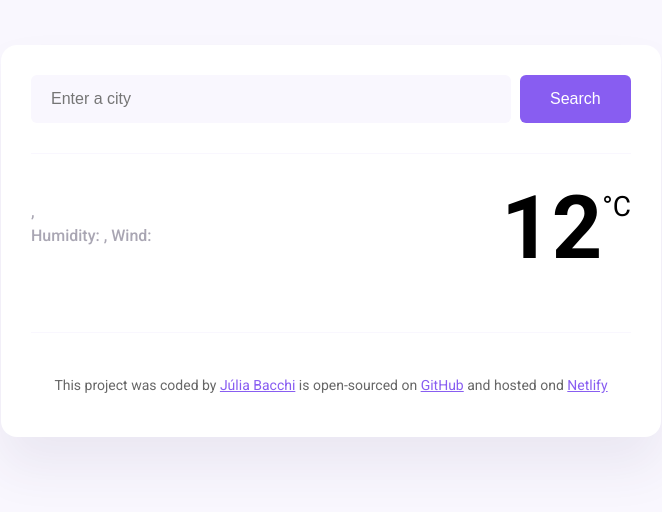
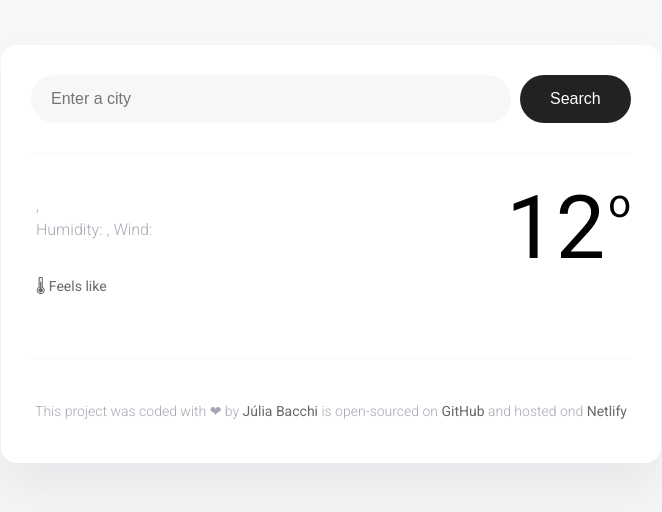
Before and after one commit to juliabacchi1/my-weather-app, a plain HTML site: page index.html in a window 1280 px wide. Shown: the whole page, without its empty margins (309-971 px from the left). Drawn offline with nearby package versions, Linux system fonts and the light colour scheme; no server answers.

Commit message:
Changed some CSS Styles and added a feels like in HTML and JS

```diff
--- a/index.html
+++ b/index.html
@@ -12,7 +12,7 @@
     />
     <link rel="stylesheet" href="src/style.css" />
     <script src="https://unpkg.com/axios@1.6.7/dist/axios.min.js"></script>
-    <title>Weather App</title>
+    <title>🌎 Weather App</title>
   </head>
   <body>
     <div class="weather-app">
@@ -25,7 +25,12 @@
             class="search-form-input"
             id="search-form-input"
           />
-          <input type="submit" value="Search" class="search-form-button" />
+          <input
+            type="submit"
+            value="Search"
+            class="search-form-button"
+            id="search-form-button"
+          />
         </form>
       </header>
       <main>
@@ -37,20 +42,25 @@
               <br />
               Humidity: <strong id="humidity"></strong>, Wind:
               <strong id="wind"></strong>
+              <br />
             </p>
           </div>
           <div class="weather-app-temperature-container">
             <div id="icon"></div>
             <div class="weather-app-temperature" id="temperature">12</div>
-            <div class="weather-app-unit">°C</div>
+            <div class="weather-app-unit">o</div>
           </div>
+        </div>
+        <div class="weather-feels-like">
+          🌡 Feels like
+          <span id="feels"></span>
         </div>
         <div class="weather-forecast" id="forecast"></div>
       </main>
 
       <footer>
         <p>
-          This project was coded by
+          This project was coded with ❤ by
           <a href="https://github.com/juliabacchi1" target="_blank"
             >Júlia Bacchi</a
           >
--- a/src/index.js
+++ b/src/index.js
@@ -4,6 +4,7 @@ function refreshWeather(response) {
   let cityElement = document.querySelector("#city");
   let descriptionElement = document.querySelector("#description");
   let humidityElement = document.querySelector("#humidity");
+  let feelsElement = document.querySelector("#feels");
   let windElement = document.querySelector("#wind");
   let timeElement = document.querySelector("#time");
   let date = new Date(response.data.time * 1000);
@@ -20,6 +21,9 @@ function refreshWeather(response) {
   descriptionElement.innerHTML = response.data.condition.description;
   humidityElement.innerHTML = `${response.data.temperature.humidity}%`;
   windElement.innerHTML = `${response.data.wind.speed}km/h`;
+  feelsElement.innerHTML = `${Math.round(
+    response.data.temperature.feels_like
+  )}º`;
   timeElement.innerHTML = formatDate(date);
 
   getForecast(response.data.city);
@@ -110,4 +114,4 @@ function displayForecast(response) {
 let searchFormElement = document.querySelector("#search-form");
 searchFormElement.addEventListener("submit", handleSearchSubmit);
 
-searchCity("São Paulo");
+searchCity("Florianópolis");
--- a/src/style.css
+++ b/src/style.css
@@ -1,10 +1,12 @@
 body {
-  background-color: #f9f7fe;
+  background-color: #f7f7f7;
   font-family: "Roboto", sans-serif;
 }
 
 a {
-  color: #885df1;
+  color: #686868;
+  text-decoration: none;
+  font-weight: 400;
 }
 
 .weather-app {
@@ -22,22 +24,25 @@ header {
 }
 
 .search-form-input {
-  background-color: #f9f7fe;
+  background-color: #f7f7f7;
   border: none;
-  border-radius: 6px;
+  border-radius: 32px;
+  color: rgba(39, 33, 66, 0.4);
+  font-weight: 300;
   width: 80%;
   font-size: 16px;
   padding: 15px 20px;
 }
 
 .search-form-button {
-  background: #885df1;
+  background: #222222;
   padding: 15px 30px;
   border: none;
   font-size: 16px;
   margin-left: 5px;
-  border-radius: 6px;
+  border-radius: 32px;
   color: white;
+  cursor: pointer;
 }
 
 main {
@@ -50,20 +55,32 @@ main {
 }
 
 .weather-app-city {
-  margin: 0;
   font-size: 38px;
+  font-weight: 500;
   line-height: 48px;
+  color: #010101;
+  margin: 0 5px;
 }
 
 .weather-app-details {
   font-size: 16px;
   color: rgba(39, 33, 66, 0.4);
   line-height: 24px;
-  font-weight: 500;
+  font-weight: 300;
+  margin: 10px 5px;
+}
+
+.weather-feels-like {
+  font-size: 14px;
+  color: #686868;
+  line-height: 24px;
+  font-weight: 400;
+  margin: 2px 5px;
 }
 
 .weather-app-details strong {
-  color: #f65282;
+  color: #686868;
+  font-weight: 400;
 }
 
 .weather-app-temperature-container {
@@ -78,12 +95,17 @@ main {
 .weather-app-temperature {
   font-size: 88px;
   line-height: 88px;
-  font-weight: bold;
+  font-weight: 400;
+  color: #010101;
 }
 
 .weather-app-unit {
-  margin-top: 6px;
-  font-size: 28px;
+  margin-top: 0;
+  margin-left: 3px;
+  font-size: 40px;
+  font-weight: 400;
+  line-height: 1;
+  color: #010101;
 }
 
 .weather-forecast {
@@ -96,7 +118,8 @@ main {
   text-align: center;
   color: rgba(39, 33, 66, 0.4);
   font-size: 16px;
-  line-height: 20px;
+  line-height: 24px;
+  font-weight: 300;
   margin-bottom: 10px;
 }
 
@@ -109,7 +132,7 @@ main {
 
 .weather-forecast-temperatures {
   text-align: center;
-  color: #f65282;
+  color: #686868;
   margin-top: 10px;
   display: flex;
   justify-content: center;
@@ -124,5 +147,6 @@ footer {
   padding: 30px 0 0 0;
   text-align: center;
   font-size: 14px;
-  color: rgba(0, 0, 0, 0.6);
+  font-weight: 300;
+  color: rgba(39, 33, 66, 0.4);
 }
```
Also changed, not shown: 1 other file.
